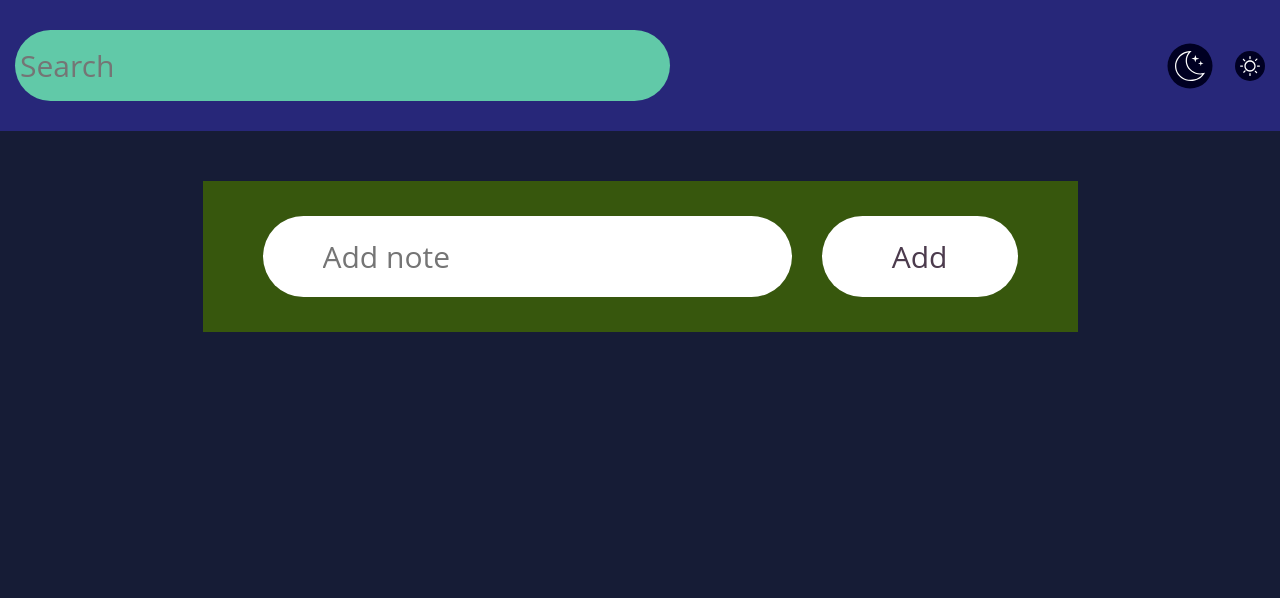
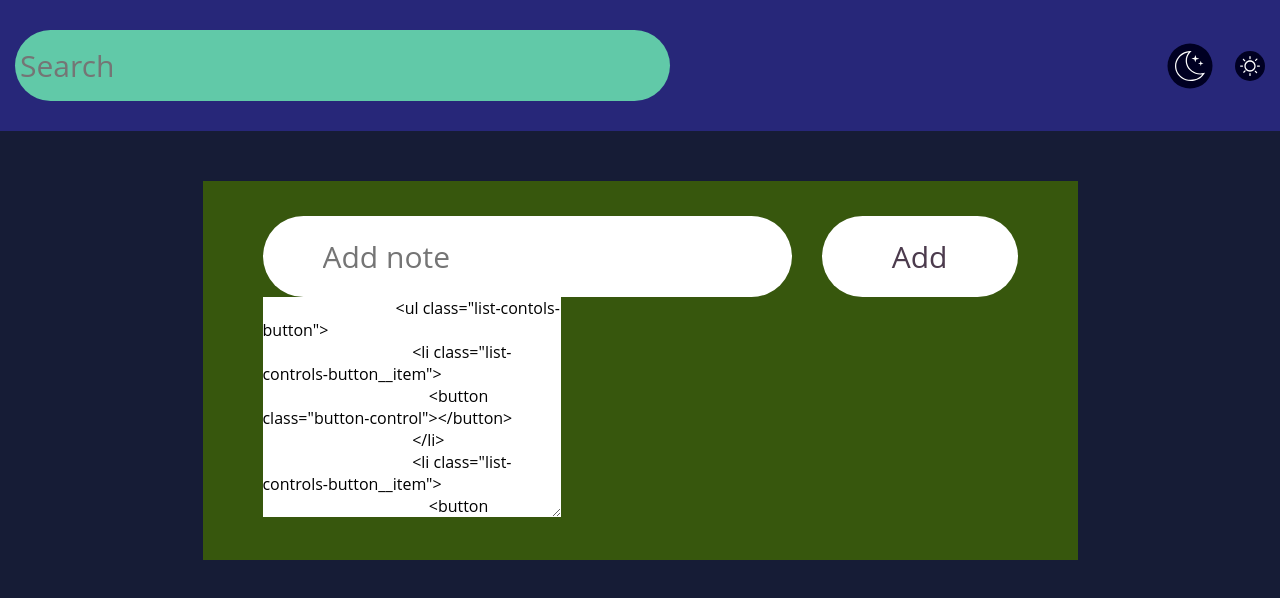
Before and after one commit to ArseniySchkidina/Notes, a plain HTML site: page index.html in a window 1280 px wide. Drawn offline with Linux system fonts and the light colour scheme.

```diff
--- a/index.html
+++ b/index.html
@@ -54,9 +54,30 @@
                         <input class="add-tools__new-note" type="text" placeholder="Add note">
                         <input class="add-tools__button-add" type="submit" value="Add" placeholder="Add" >
                     </form>
+                    <ul class="notes-list">
+                        <li class="notes-list__item">
+                            <textarea class="note" name="" id="" cols="30" rows="10">
+                                <ul class="list-contols-button">
+                                    <li class="list-controls-button__item">
+                                        <button class="button-control"></button>
+                                    </li>
+                                    <li class="list-controls-button__item">
+                                        <button class="button-control"></button>
+                                    </li>
+                                    <li class="list-controls-button__item">
+                                        <button class="button-control"></button>
+                                    </li>
+                                    <li class="list-controls-button__item">
+                                        <button class="button-control"></button>
+                                    </li>
+                                </ul>
+                            </textarea>
+                        </li>
+                    </ul>
                 </div>
             </div>
         </section>
     </main>
+
 </body>
 </html>
```
